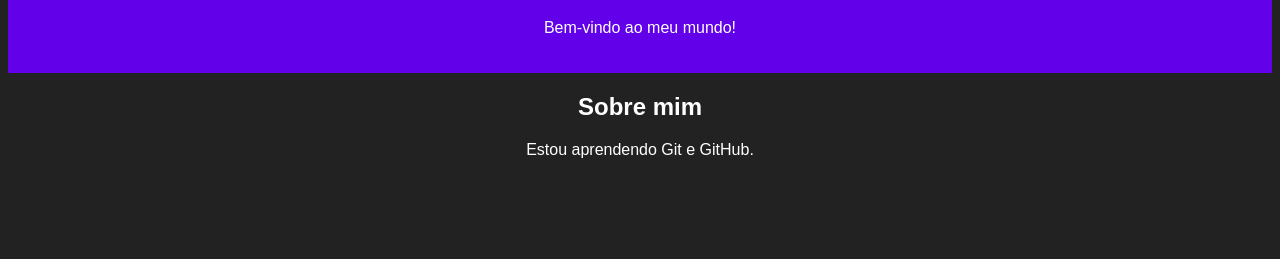
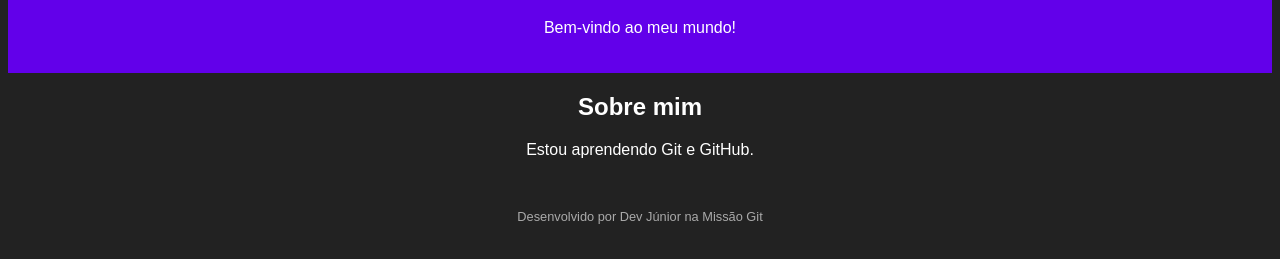
Before and after one commit to leonardoramos150-debug/portfolio-aula, a plain HTML site: page index.html in a window 1280 px wide. Shown: the part 89-348 px from the top of the page. Drawn offline with Linux system fonts and the light colour scheme.

Commit message:
Adicionei o rodapé no site

```diff
--- a/index.html
+++ b/index.html
@@ -6,13 +6,20 @@
     <link rel="stylesheet" href="style.css">
 </head>
 <body>
+
     <header>
         <h1>Dev Júnior</h1>
         <p>Bem-vindo ao meu mundo!</p>
     </header>
+
     <main>
         <h2>Sobre mim</h2>
         <p>Estou aprendendo Git e GitHub.</p>
     </main>
+
+    <footer>
+        <p>Desenvolvido por Dev Júnior na Missão Git</p>
+    </footer>
+
 </body>
 </html>
--- a/style.css
+++ b/style.css
@@ -10,3 +10,10 @@ header {
     padding: 20px;
     margin-bottom: 20px;
 }
+
+/* Opcional: Um estilo simples para o rodapé */
+footer {
+    margin-top: 50px;
+    font-size: 0.8em;
+    color: #aaa;
+}
```
